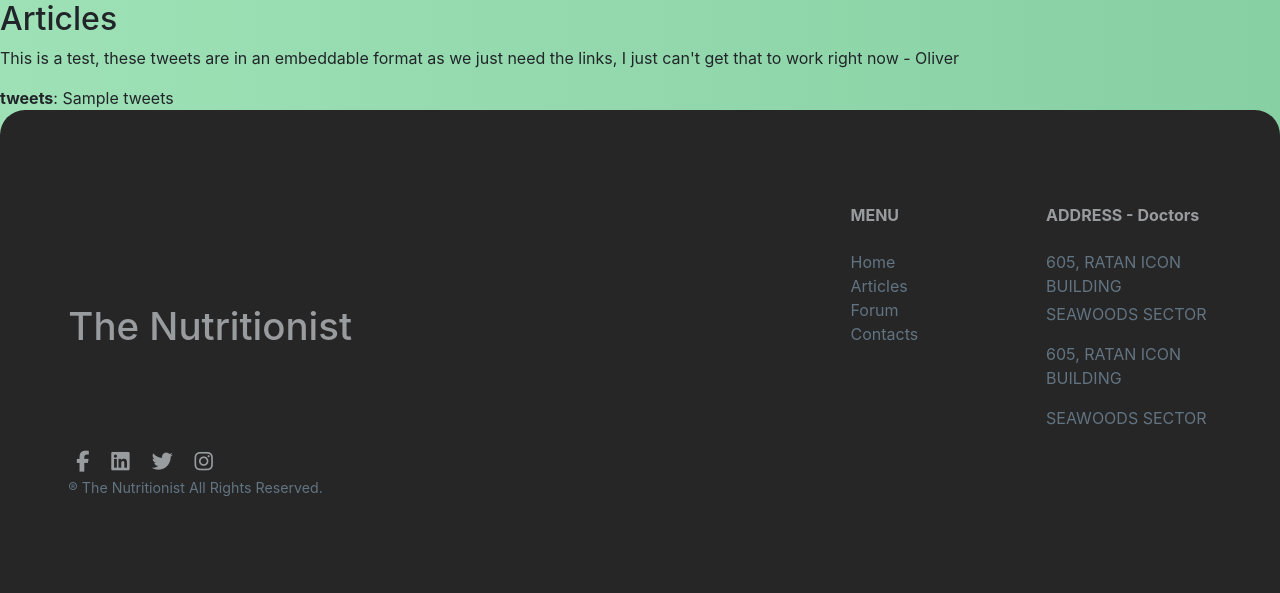
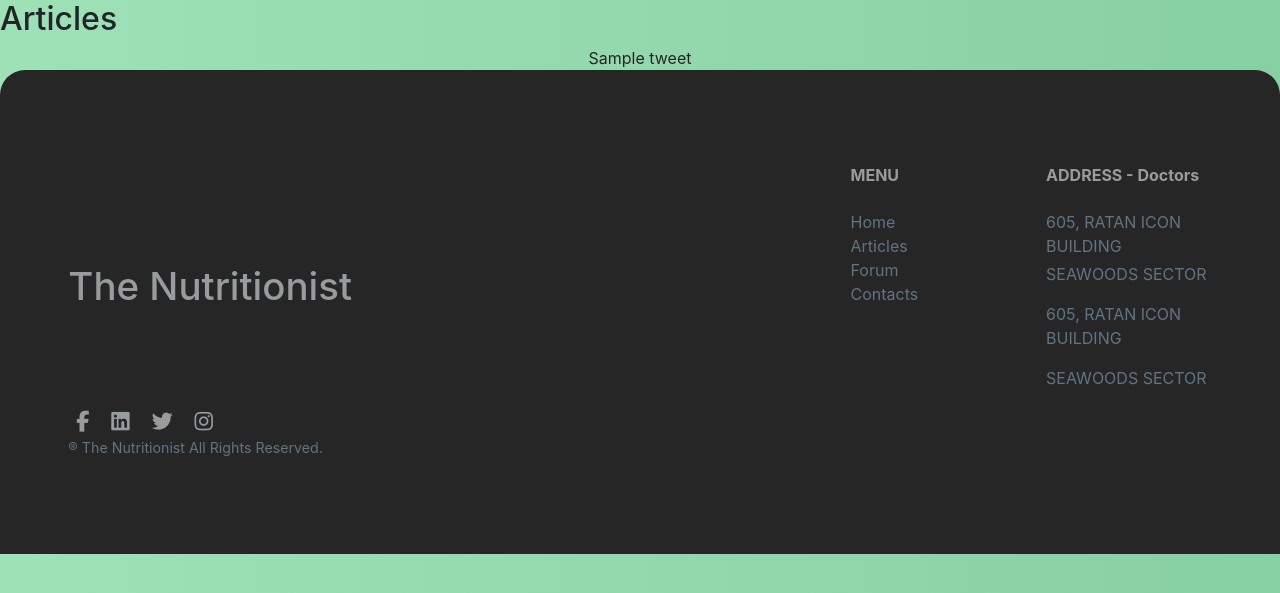
Before and after one commit to michal-sitarz2/WeightLossWeb, a Django app: template src/templates/articles.html in a window 1280 px wide. Shown: the part 56-649 px from the top of the page. Run offline with Django 3.2, Linux system fonts and the light colour scheme; the template is opened without the code that fills it: most values are stand-ins (such as "Sample title", 1, 10 or a date in 2020); some libraries are stand-ins or nearby versions.

Commit message:
Tweets are now properly embedded.
Included an example account that we could add to our curated list of accounts. The page still need to be made dynamic for real time streaming however.

```diff
--- a/src/WeightLoss/settings.py
+++ b/src/WeightLoss/settings.py
@@ -40,6 +40,7 @@ INSTALLED_APPS = [
     #'BruteBuster',
 
     'channels',
+    'micawber.contrib.mcdjango',
 
     'django.contrib.admin',
     'django.contrib.auth',
--- a/src/pages/scripts/twitter.py
+++ b/src/pages/scripts/twitter.py
@@ -18,7 +18,8 @@ class MyStreamListener(tweepy.StreamListener):
 
     def on_status(self, status):
         # This should probably return the link so that it can be displayed, right now it just prints the tweet link to the console.
-        print('https://twitter.com/' + status.user.screen_name + '/status/' + str(status.id))
+        pass
+        #print('https://twitter.com/' + status.user.screen_name + '/status/' + str(status.id))
 
 
 def stream_tweets():
@@ -49,4 +50,4 @@ def fetch_tweets(username):
     for status in tweets:
         tweet_ids.append('https://twitter.com/' + status.user.screen_name + '/status/' + str(status.id))
 
-    return tweet_ids
+    return tweet_ids[:10] # Limit the tweet count
--- a/src/pages/views.py
+++ b/src/pages/views.py
@@ -122,7 +122,6 @@ def bmi_calculator_view(request, *args, **kwargs):
 
 # Doesn't stream tweets right now, just fetches them.
 def articles_view(request, *args, **kwargs):
-    tweets = fetch_tweets('potus') # using potus as test right now
-    stream_tweets()
+    tweets = fetch_tweets('FitBottomedGirl ') # Using one example diet account
     context = {'tweets': tweets}
     return render(request, "articles.html", context)
--- a/src/templates/articles.html
+++ b/src/templates/articles.html
@@ -1,4 +1,5 @@
 {% extends 'base.html' %}
+{% load micawber_tags %}
 
 {% block content %}
     <div>
@@ -6,7 +7,13 @@
     </div>
 
     <div id="tweets" style="display: block;">
-		<p> This is a test, these tweets are in an embeddable format as we just need the links, I just can't get that to work right now - Oliver </p>
-        <strong>tweets</strong>: {{ tweets }}
+
+		{% for tweet in tweets %}
+			<!-- need to iterate through the tweets -->
+			<center>
+			{{ tweet|oembed_html:"600x600" }}
+			</center>
+
+      {% endfor %}
     </div>
 {% endblock %}
```
Also changed, not shown: 2 other files.
